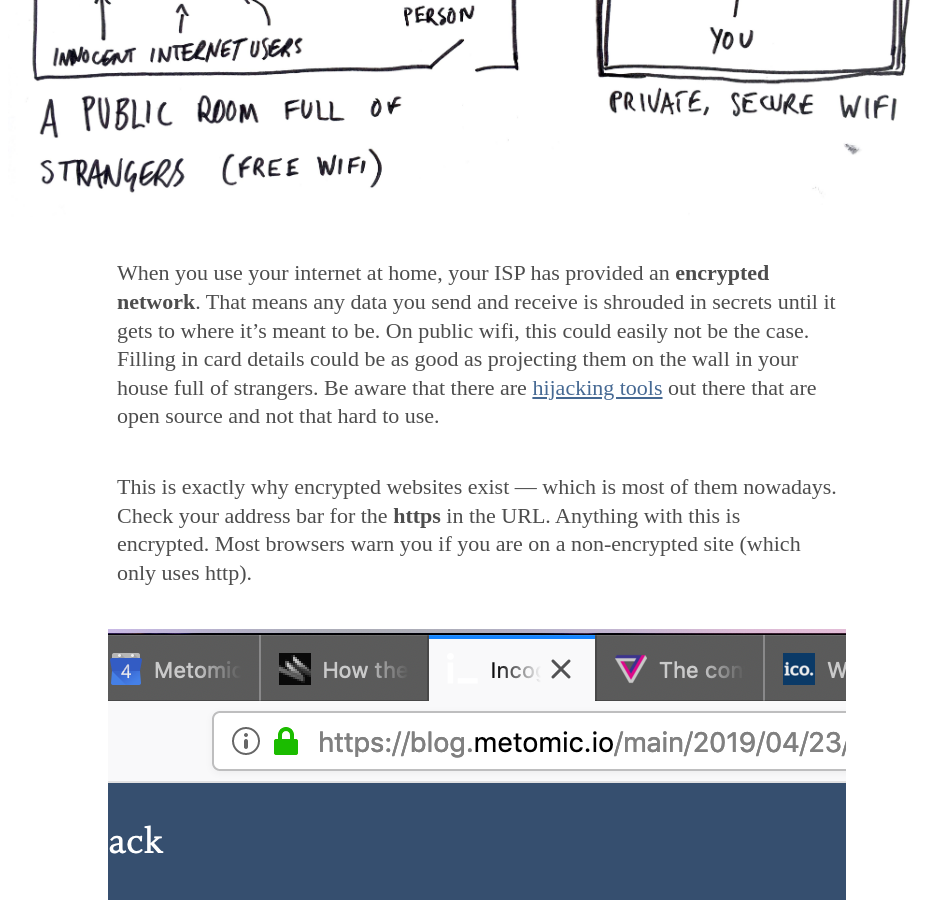
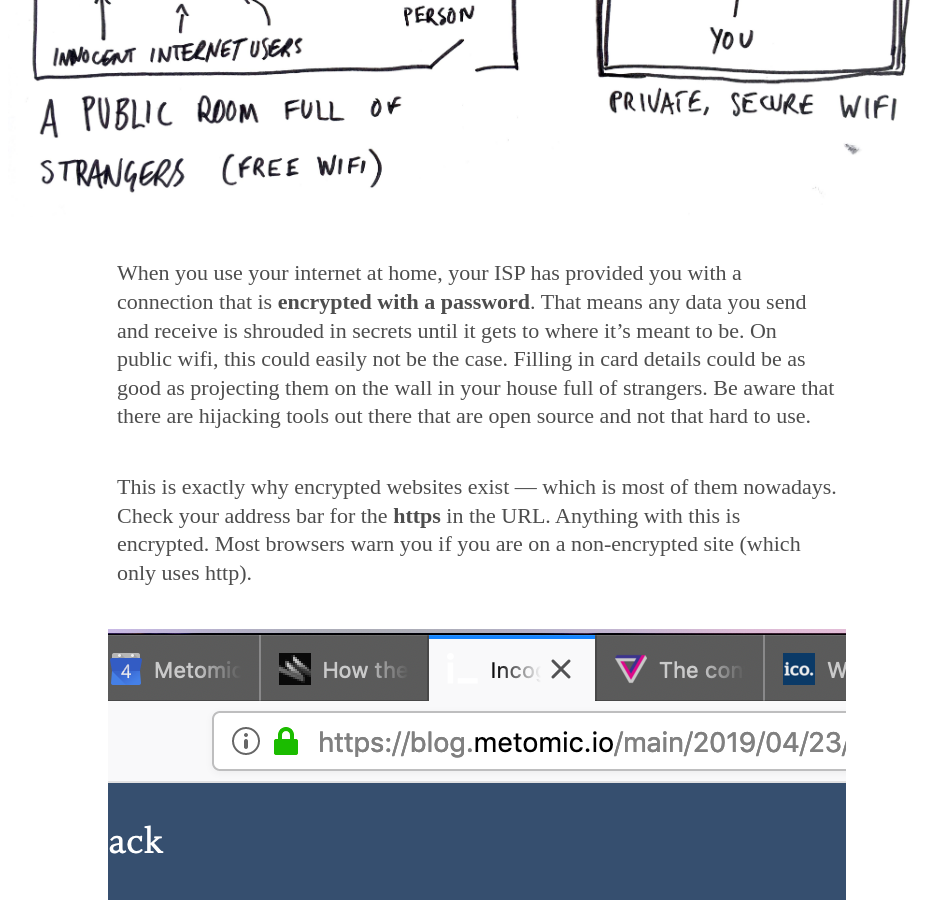
Before and after one commit to metomic/blog, a Jekyll site: the page built from _posts/2019-08-09-free-wifi.md, in a window 1280 px wide and 900 px high, scrolled down 2703 px. Shown: the whole window, without its empty margins (163-1104 px from the left). Built offline with Jekyll 4.4.1, drawn with Linux system fonts in a browser that asks for light colours; some web fonts are replaced; comment, search, counter and statistics services are not loaded.

Commit message:
Update 2019-08-09-free-wifi.md

```diff
--- a/_posts/2019-08-09-free-wifi.md
+++ b/_posts/2019-08-09-free-wifi.md
@@ -36,7 +36,7 @@ Being on free public wifi is like inviting a bunch of strangers over to your hou
 
 ![](/images/freewifi.jpg)
 
-When you use your internet at home, your ISP has provided an **encrypted network**. That means any data you send and receive is shrouded in secrets until it gets to where it's meant to be. On public wifi, this could easily not be the case. Filling in card details could be as good as projecting them on the wall in your house full of strangers. Be aware that there are [hijacking tools](https://en.wikipedia.org/wiki/Ettercap_(software)) out there that are open source and not that hard to use.
+When you use your internet at home, your ISP has provided you with a connection that is **encrypted with a password**. That means any data you send and receive is shrouded in secrets until it gets to where it's meant to be. On public wifi, this could easily not be the case. Filling in card details could be as good as projecting them on the wall in your house full of strangers. Be aware that there are hijacking tools out there that are open source and not that hard to use.
 
 This is exactly why encrypted websites exist — which is most of them nowadays. Check your address bar for the **https** in the URL. Anything with this is encrypted. Most browsers warn you if you are on a non-encrypted site (which only uses http).
 
```
